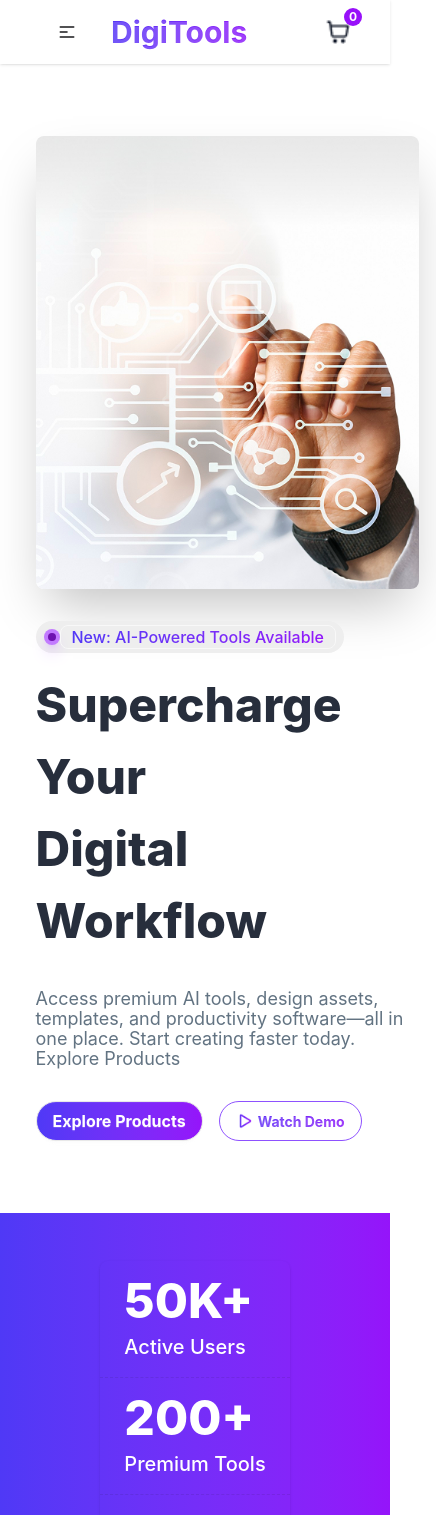
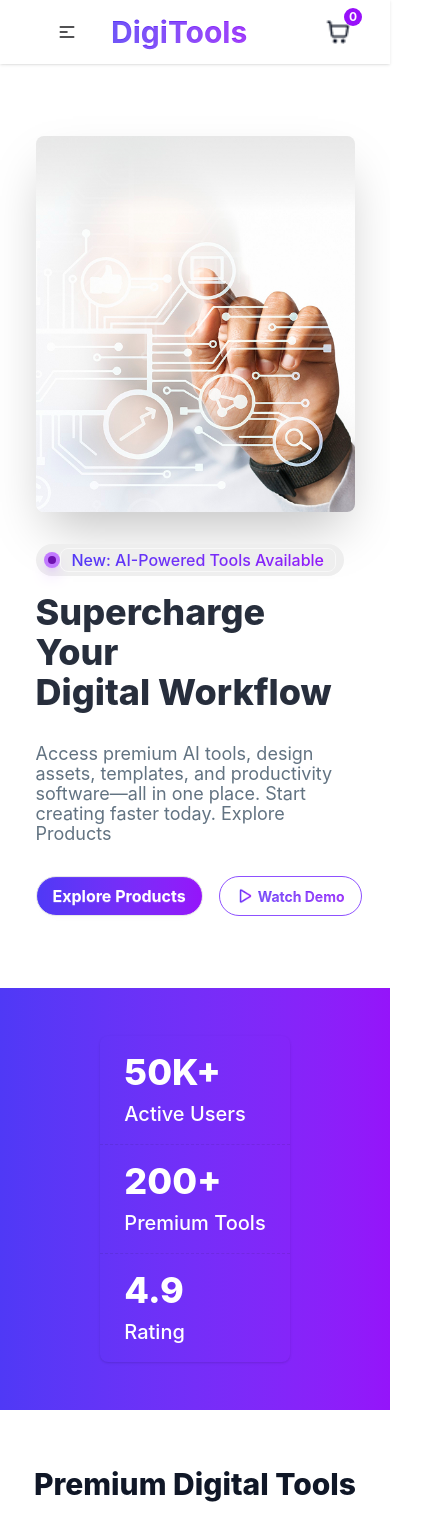
Before and after one commit to ApuKM/Digitools-A06, a React (Vite) app: page / in a window 390 px wide. Shown: the top 1515 px of the page, 436 px wide, since content can reach past the window. Built offline with nearby package versions, Linux system fonts and the light colour scheme.

Commit message:
Implemented responsiveness & designed empty cart section

```diff
--- a/src/components/Banner.jsx
+++ b/src/components/Banner.jsx
@@ -9,7 +9,7 @@ const Banner = () => {
         <div className="hero-content flex-col lg:flex-row-reverse justify-between gap-8 w-full ">
           <img
             src={banner}
-            className="max-w-sm rounded-lg shadow-2xl"
+            className="w-full object-contain object-center md:max-w-sm rounded-lg shadow-2xl "
           />
           <div>
             <div className="bg-base-300 inline-flex items-center py-1 px-2 rounded-full">
@@ -20,7 +20,7 @@ const Banner = () => {
                 New: AI-Powered Tools Available
               </span>
             </div>
-            <h1 className="text-5xl font-extrabold leading-18 text-[#101727]/90 my-4">
+            <h1 className="text-4xl md:text-5xl font-extrabold md:leading-18 text-[#101727]/90 my-4">
               Supercharge Your <br /> Digital Workflow
             </h1>
             <p className="my-8 text-[#627382] leading-5 text-lg max-w-xl">
--- a/src/components/GetStarted.jsx
+++ b/src/components/GetStarted.jsx
@@ -27,7 +27,7 @@ const GetStarted = () => {
     <div className="bg-[#F9FAFC] mt-14 md:mt-20">
       <div className="w-[90%] max-w-7xl mx-auto py-8">
         <div className="flex flex-col items-center gap-4">
-          <h2 className="text-[#101727] text-[40px] font-extrabold ">
+          <h2 className="text-[#101727] text-3xl md:text-[40px] font-extrabold ">
             Get Started in 3 Steps
           </h2>
           <p className="text-[#627382] leading-5 ">
--- a/src/components/Pricing.jsx
+++ b/src/components/Pricing.jsx
@@ -55,7 +55,7 @@ const Pricing = () => {
     <div className="mt-14 md:mt-20">
       <div className="w-[90%] max-w-7xl mx-auto ">
         <div className="flex flex-col items-center gap-4">
-          <h2 className="text-[#101727] text-[40px] font-extrabold ">
+          <h2 className="text-[#101727] text-3xl md:text-[40px] font-extrabold ">
             Simple, Transparent Pricing
           </h2>
           <p className="text-[#627382] leading-5 ">
--- a/src/components/Statistics.jsx
+++ b/src/components/Statistics.jsx
@@ -6,19 +6,19 @@ const Statistics = () => {
 
       <div className="stats stats-vertical md:stats-horizontal shadow items-center gap-0 md:gap-30">
         <div className="stat gap-2">
-          <div className="stat-value text-5xl text-white">50K+</div>
+          <div className="stat-value text-4xl md:text-5xl text-white">50K+</div>
           <div className="stat-desc font-medium text-xl text-white">
             Active Users
           </div>
         </div>
         <div className="stat gap-2">
-          <div className="stat-value text-5xl text-white">200+</div>
+          <div className="stat-value text-4xl md:text-5xl text-white">200+</div>
           <div className="stat-desc font-medium text-xl text-white">
             Premium Tools
           </div>
         </div>
         <div className="stat gap-2">
-          <div className="stat-value text-5xl text-white">4.9</div>
+          <div className="stat-value text-4xl md:text-5xl text-white">4.9</div>
           <div className="stat-desc font-medium text-xl text-white">
             Rating
           </div>
--- a/src/components/TabSection.jsx
+++ b/src/components/TabSection.jsx
@@ -4,7 +4,7 @@ const TabSection = ({tab, setTab, cartItems}) => {
   return (
     <div>
       <div className="space-y-4">
-        <h1 className="text-[#101727] text-[40px] font-extrabold text-center">
+        <h1 className="text-[#101727] text-3xl md:text-[40px] font-extrabold text-center">
           Premium Digital Tools
         </h1>
         <p className="text-[#627382] leading-5 text-center">
@@ -12,7 +12,7 @@ const TabSection = ({tab, setTab, cartItems}) => {
           designed <br />
           to boost your productivity and creativity.
         </p>
-        <div className=" flex items-center justify-center gap-2">
+        <div className=" flex items-center justify-center gap-2 pt-4">
           <button
             className={`btn ${tab === "models" ? "bg-linear-to-r from-[#4F39F6] to-[#9514FA]  text-white" : ""}  rounded-full font-semibold text-sm`}
             onClick={() => setTab("models")}
--- a/src/components/TransformWorkflow.jsx
+++ b/src/components/TransformWorkflow.jsx
@@ -4,7 +4,7 @@ const TransformWorkflow = () => {
   return (
     <div className="mt-14 md:mt-20 flex items-center justify-center bg-linear-to-r from-[#4F39F6] to-[#9514FA] py-20">
       <div className="space-y-6">
-        <h1 className="text-white text-4xl font-extrabold text-center">
+        <h1 className="text-white text-[28px] md:text-4xl font-extrabold text-center">
           Ready to Transform Your Workflow?
         </h1>
         <p className="text-white/90 leading-6 text-center">
--- a/src/components/cart/CartContainer.jsx
+++ b/src/components/cart/CartContainer.jsx
@@ -8,19 +8,56 @@ const CartContainer = ({ cartItems, setCartItems, tab, setTab }) => {
     <div className="mt-14 md:mt-20 w-[90%] max-w-7xl mx-auto ">
       <div className="flex flex-col gap-10">
         <TabSection tab={tab} setTab={setTab} cartItems={cartItems} />
+        {cartItems.length === 0 ? (
+          <div className="flex flex-col items-center justify-center text-center py-10 px-4 bg-base-300">
+            <div className="w-20 h-20 flex items-center justify-center rounded-full bg-purple-100 mb-6">
+              <svg
+                xmlns="http://www.w3.org/2000/svg"
+                className="w-10 h-10 text-purple-600"
+                fill="none"
+                viewBox="0 0 24 24"
+                stroke="currentColor"
+              >
+                <path
+                  strokeLinecap="round"
+                  strokeLinejoin="round"
+                  strokeWidth={1.5}
+                  d="M3 3h2l.4 2M7 13h10l4-8H5.4M7 13L5.4 5M7 13l-1.5 6h13M10 21a1 1 0 100-2 1 1 0 000 2zm8 0a1 1 0 100-2 1 1 0 000 2z"
+                />
+              </svg>
+            </div>
+
+            <h2 className="text-2xl md:text-3xl font-bold text-gray-800 mb-2">
+              Your Cart is Empty
+            </h2>
+            <p className="text-gray-500 max-w-md">
+              Looks like you haven’t added anything yet. Start exploring and add
+              your favorite items to your cart.
+            </p>
+          </div>
+        ) : (
           <div className="space-y-5">
             <h1 className="text-2xl text-[#101727] font-bold">Your Cart</h1>
             {cartItems.map((cartItem) => (
-            <CartItem key={cartItem.id} cartItems={cartItems} cartItem={cartItem} setCartItems={setCartItems}/>
+              <CartItem
+                key={cartItem.id}
+                cartItems={cartItems}
+                cartItem={cartItem}
+                setCartItems={setCartItems}
+              />
             ))}
             <div className="flex items-center justify-between mt-10">
               <h4 className="text-base text-[#627382] font-medium">Total</h4>
               <span className="text-lg font-bold text-[#101727]">${total}</span>
             </div>
-          <button className="btn font-bold bg-linear-to-r from-[#4F39F6] to-[#9514FA]  w-full text-white rounded-full">
+            <button
+              className="btn font-bold bg-linear-to-r from-[#4F39F6] to-[#9514FA]  w-full text-white rounded-full"
+              onClick={() => setCartItems([])}
+            >
               Proceed To Checkout
             </button>
           </div>
+        )}
       </div>
     </div>
   );
```
Lines whose indentation alone changed are shown as unchanged.
